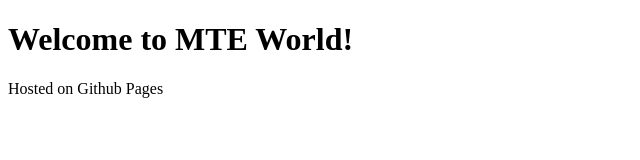
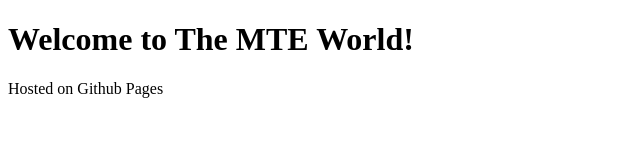
Before and after one commit to robot8988/robot8988.github.io, a plain HTML site: page index.html in a window 1280 px wide. Shown: the whole page, without its empty margins (0-640 px from the left). Drawn offline with Linux system fonts and the light colour scheme.

Commit message:
Update index.html

```diff
--- a/index.html
+++ b/index.html
@@ -1,7 +1,7 @@
 <!DOCTYPE html>
 <html>
 <body>
-  <h1>Welcome to MTE World!</h1>
+  <h1>Welcome to The MTE World!</h1>
   <p>Hosted on Github Pages</p>
 </body>
 </html>
```
